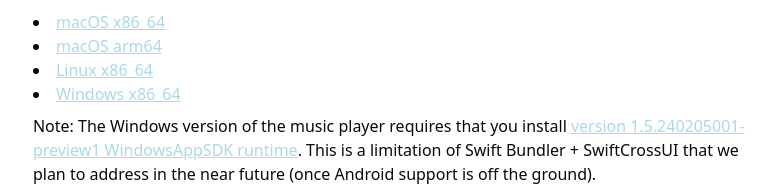
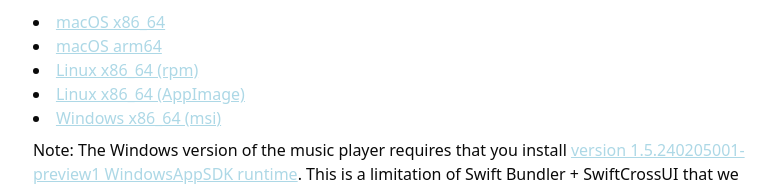
Before and after one commit to moreSwift/scui-website, a SvelteKit app: page /mia-fosdem-talk in a window 1280 px wide. Shown: the part 206-392 px from the top of the page, without its empty margins (241-1017 px from the left). Built offline with nearby package versions, Linux system fonts and the light colour scheme.

Commit message:
Add AppImage build to FOSDEM talk page

```diff
--- a/src/routes/mia-fosdem-talk/+page.svelte
+++ b/src/routes/mia-fosdem-talk/+page.svelte
@@ -29,8 +29,9 @@
   <ul>
     <li><a href="https://drive.google.com/file/d/1rDYBqiZ1v5qV6_058HU4Ca79y6cGuQYt/view?usp=sharing">macOS x86_64</a></li>
     <li><a href="https://drive.google.com/file/d/1tMKLbCS8xTd1Qka-0qZIWfDv4qjEjNP1/view?usp=sharing">macOS arm64</a></li>
-    <li><a href="https://drive.google.com/file/d/1vDoPGzSF6evxEMLaLnoIuXJVXqlZFNZU/view?usp=sharing">Linux x86_64</a></li>
-    <li><a href="https://drive.google.com/file/d/14nXkmz7SaAUjdMmpB_PeMhYTeyx37e8t/view?usp=sharing">Windows x86_64</a></li>
+    <li><a href="https://drive.google.com/file/d/1vDoPGzSF6evxEMLaLnoIuXJVXqlZFNZU/view?usp=sharing">Linux x86_64 (rpm)</a></li>
+    <li><a href="https://drive.google.com/file/d/1552mXrs-y8gcNPeaOqFpJ0sIFsJHEsHj/view?usp=sharing">Linux x86_64 (AppImage)</a></li>
+    <li><a href="https://drive.google.com/file/d/14nXkmz7SaAUjdMmpB_PeMhYTeyx37e8t/view?usp=sharing">Windows x86_64 (msi)</a></li>
   </ul>
   <p style="margin-top: 0.5rem">
     Note: The Windows version of the music player requires that you install <a href="https://aka.ms/windowsappsdk/1.5/1.5.240205001-preview1/windowsappruntimeinstall-x64.exe">version 1.5.240205001-preview1 WindowsAppSDK runtime</a>. This is a limitation of Swift Bundler + SwiftCrossUI that we plan to address in the near future (once Android support is off the ground).
```
